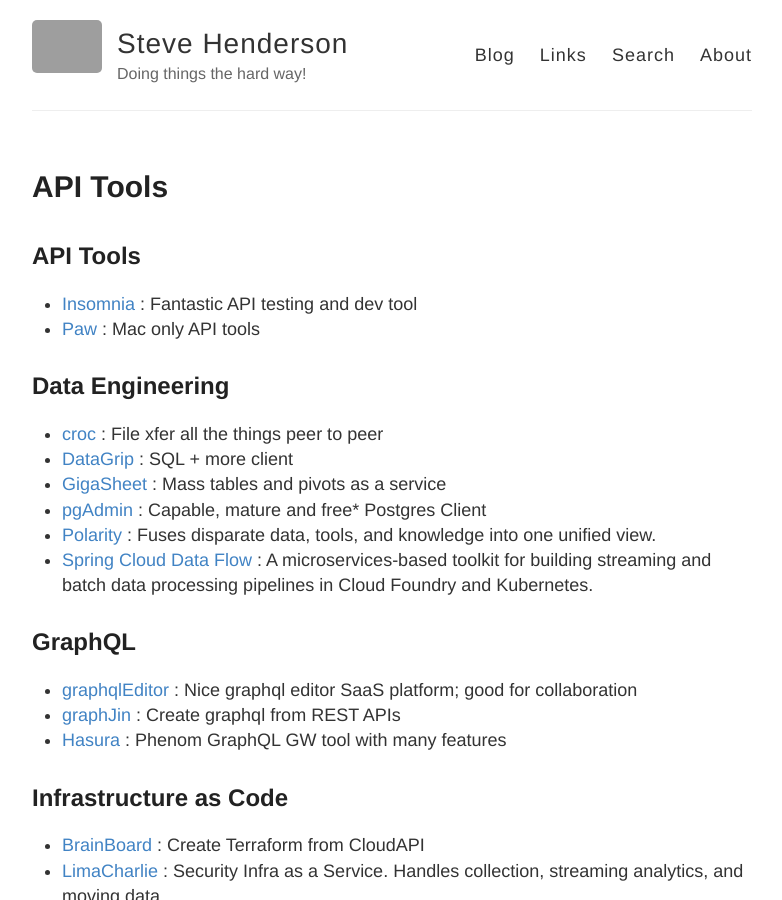
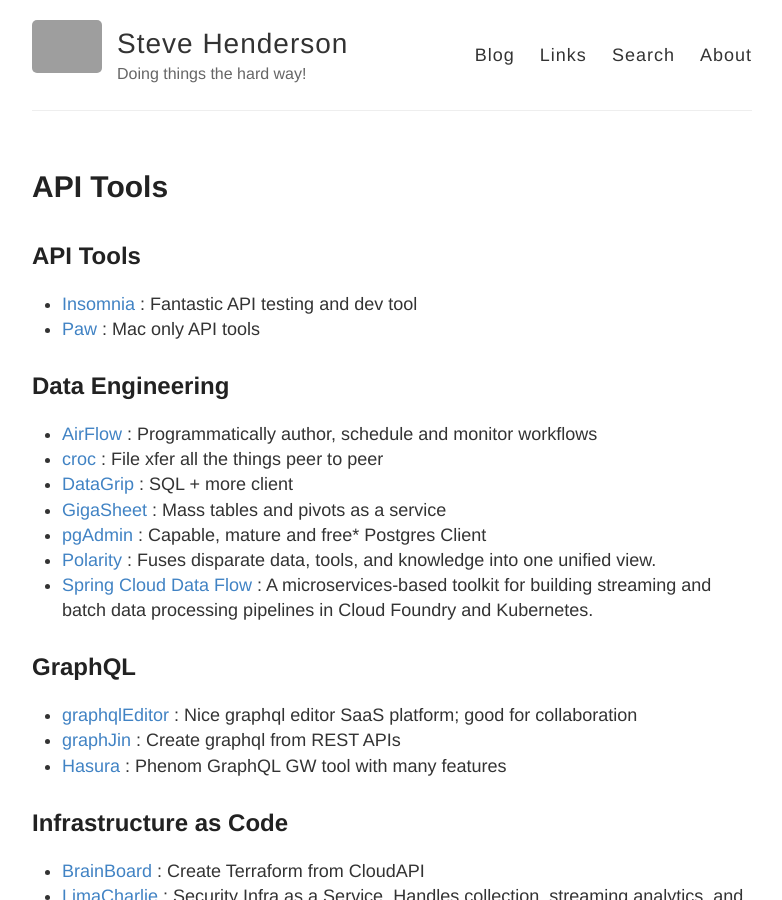
Before and after one commit to stevehenderson/stevehenderson.github.io, a Jekyll site: the page built from tools.md, in a window 1280 px wide and 900 px high. Shown: the whole window, without its empty margins (248-1030 px from the left). Built offline with Jekyll 4.4.1, drawn with Linux system fonts in a browser that asks for light colours; our own code applies the rules of GitHub Pages for plain Markdown files; grey boxes are pictures that could not be loaded.

Commit message:
Update tools.md

```diff
--- a/tools.md
+++ b/tools.md
@@ -3,6 +3,7 @@
    * [Paw](https://paw.cloud/) : Mac only API tools
 
 ## Data Engineering
+   * [AirFlow](https://airflow.apache.org/) : Programmatically author, schedule and monitor workflows
    * [croc](https://github.com/schollz/croc) : File xfer all the things peer to peer
    * [DataGrip](https://www.jetbrains.com/datagrip/) : SQL + more client
    * [GigaSheet](https://www.gigasheet.com/cyber-security) : Mass tables and pivots as a service
```
